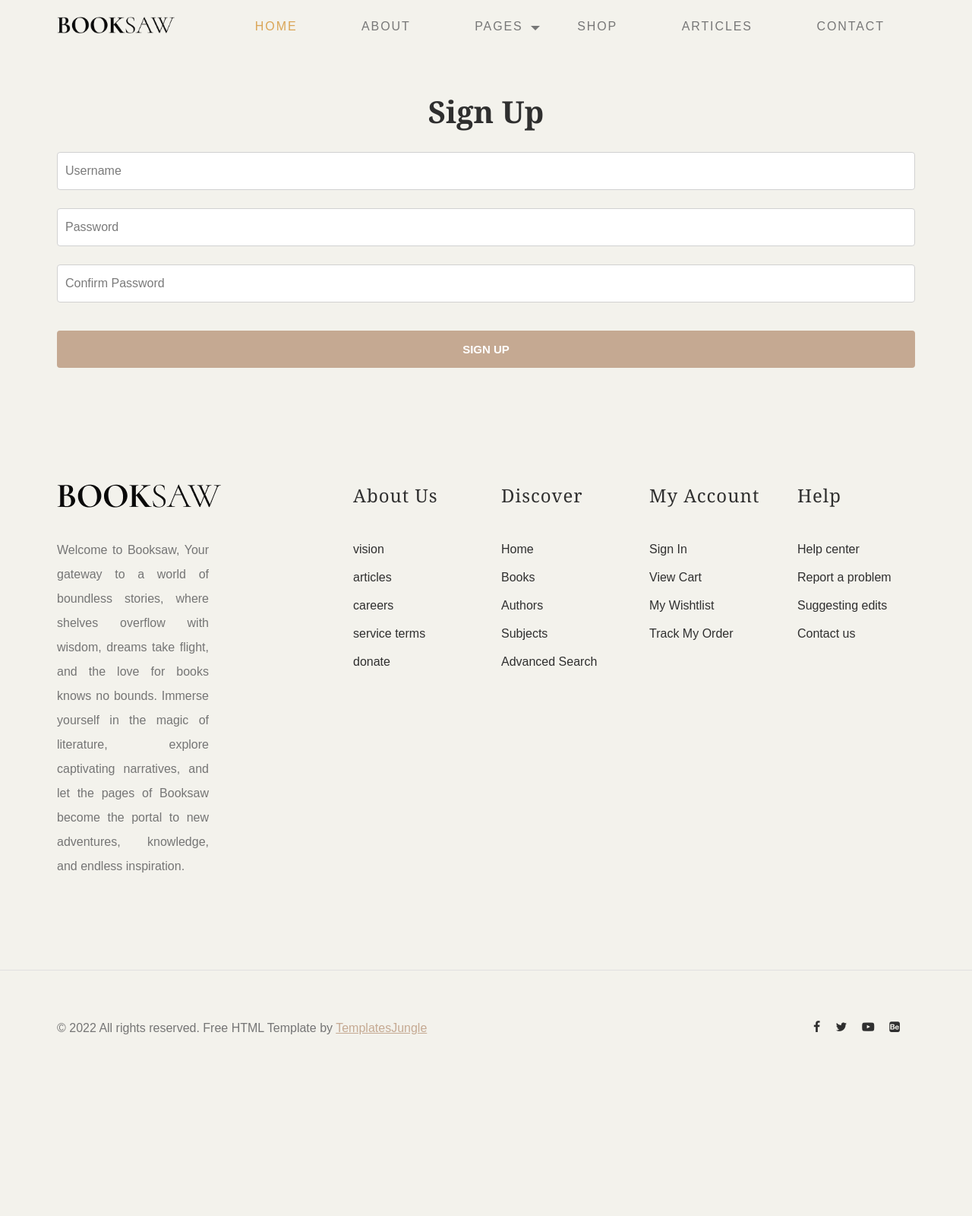
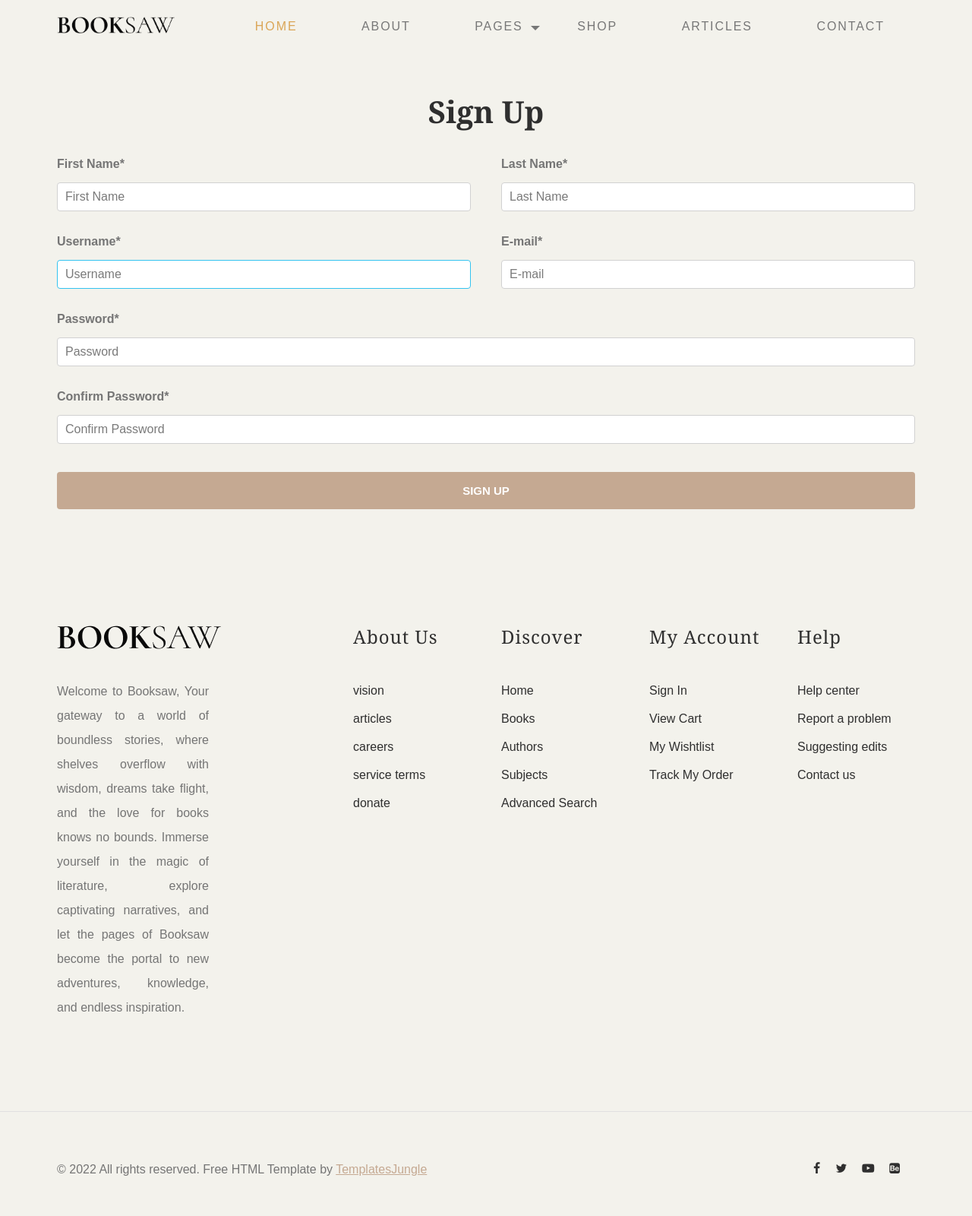
Before and after one commit to SaugatMgr/BookStore, a Django app: page /accounts/signup/ in a window 1280 px wide. Shown: the part 142-1742 px from the top of the page at 76% size. Before the commit the page ends 1503 px from the top, so only its background shows below. Run offline with Django 4.2, Linux system fonts and the light colour scheme; some libraries are stand-ins or nearby versions; some web fonts are replaced.

Commit message:
final signup form

```diff
--- a/templates/registration/signup.html
+++ b/templates/registration/signup.html
@@ -1,38 +1,40 @@
 {% extends "_base.html" %}
 {% block content %}
-<div class="container" style="text-align:center">
+<div class="container">
     <section class="comment-respond mb-5">
-        <h1>Sign Up</h1>
+        <h1 style="text-align:center">Sign Up</h1>
         <form action="" method="post" class="form-group mt-3">
             {% csrf_token %}
             <div class="row">
+                <div class="col-md-6">
+                    <label for="first_name">First Name*</label>
+                    {{ form.first_name }}
+                    {{ form.first_name.errors }}
+                </div>
+                <div class="col-md-6">
+                    <label for="last_name">Last Name*</label>
+                    {{ form.last_name }}
+                    {{ form.last_name.errors }}
+                </div>
+                <div class="col-md-6">
+                    <label for="username">Username*</label>
+                    {{ form.username }}
+                    {{ form.username.errors }}
+                </div>
+                <div class="col-md-6">
+                    <label for="email">E-mail*</label>
+                    {{ form.email }}
+                    {{ form.email.errors }}
+                </div>
                 <div class="col-md-12">
-                    <input class="u-full-width"
-                           type="text"
-                           name="username"
-                           class="form-control mb-4 mr-4"
-                           placeholder="Username"
-                           style="height:50px;">
+                    <label for="password1">Password*</label>
+                    {{ form.password1 }}
+                    {{ form.password1.errors }}
                 </div>
-            </div>
-            <div class="row">
                 <div class="col-md-12">
-                    <input class="u-full-width"
-                           type="password"
-                           name="password"
-                           class="form-control mb-4"
-                           placeholder="Password"
-                           style="height:50px;">
-                </div>
-            </div>
-            <div class="row">
-                <div class="col-md-12">
-                    <input class="u-full-width"
-                           type="password"
-                           name="password"
-                           class="form-control mb-4"
-                           placeholder="Confirm Password"
-                           style="height:50px;">
+                    <label for="password2">Confirm Password*</label>
+                    {{ form.password2 }}
+                    {{ form.password2.errors }}
                 </div>
                 <div class="col-md-12">
                     <input class="btn btn-rounded btn-large btn-full"
```
